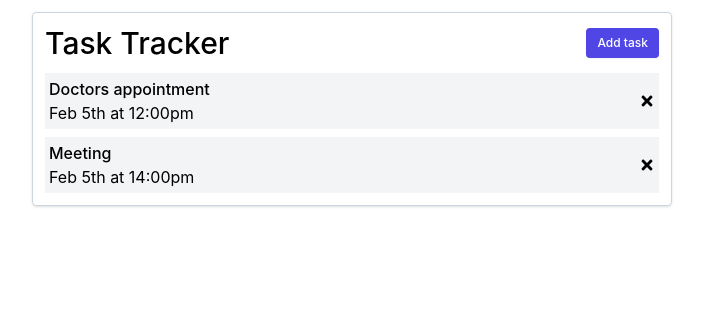
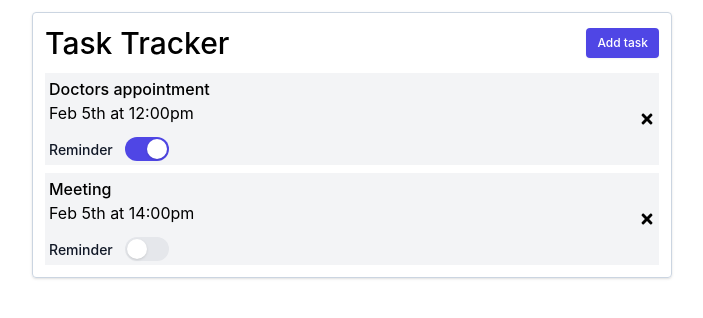
Before and after one commit to emilianolch/react-task-tracker, a React (Create React App) app: page / in a window 1280 px wide. Shown: the top 318 px of the page, without its empty margins (288-991 px from the left). Built offline with nearby package versions, Linux system fonts and the light colour scheme.

Commit message:
toggle reminder

```diff
--- a/package.json
+++ b/package.json
@@ -3,6 +3,8 @@
   "version": "0.1.0",
   "private": true,
   "dependencies": {
+    "@headlessui/react": "^1.7.4",
+    "@heroicons/react": "^2.0.13",
     "cra-template": "1.2.0",
     "react": "^18.2.0",
     "react-dom": "^18.2.0",
--- a/src/App.js
+++ b/src/App.js
@@ -6,14 +6,23 @@ import mockTasks from "./mockTasks";
 function App() {
   const [tasks, setTasks] = useState(mockTasks);
 
-  const deleteTask = (id) => {
-    setTasks(tasks.filter((task) => task.id !== id));
+  const taskActions = {
+    delete: (id) => {
+      setTasks(tasks.filter((task) => task.id !== id));
+    },
+    toggleReminder: (id) => {
+      setTasks(
+        tasks.map((task) =>
+          task.id === id ? { ...task, reminder: !task.reminder } : task
+        )
+      );
+    },
   };
 
   return (
     <div className="App mx-auto max-w-screen-sm p-3 space-y-3 sm:mt-3 sm:border sm:border-slate-300 sm:rounded sm:shadow">
       <Header />
-      <Tasks tasks={tasks} onDelete={deleteTask} />
+      <Tasks tasks={tasks} actions={taskActions} />
     </div>
   );
 }
--- a/src/components/Task.js
+++ b/src/components/Task.js
@@ -1,13 +1,21 @@
 import { FaTimes } from "react-icons/fa";
+import Toggle from "./toggle";
 
-const Task = ({ task, onDelete }) => {
+const Task = ({ task, actions }) => {
   return (
     <div className="bg-gray-100 p-1 flex justify-between items-center">
       <div>
         <p className="font-medium">{task.text}</p>
-        <p>{task.day}</p>
+        <p className="mb-3">{task.day}</p>
+        <Toggle
+          checked={task.reminder}
+          onToggle={() => actions.toggleReminder(task.id)}
+        />
       </div>
-      <FaTimes className="cursor-pointer" onClick={() => onDelete(task.id)} />
+      <FaTimes
+        className="cursor-pointer"
+        onClick={() => actions.delete(task.id)}
+      />
     </div>
   );
 };
--- a/src/components/Tasks.js
+++ b/src/components/Tasks.js
@@ -1,10 +1,10 @@
 import Task from "./Task";
 
-const Tasks = ({ tasks, onDelete }) => {
+const Tasks = ({ tasks, actions }) => {
   return (
     <div className="space-y-2">
       {tasks.map((task) => (
-        <Task key={task.id} task={task} onDelete={onDelete} />
+        <Task key={task.id} task={task} actions={actions} />
       ))}
     </div>
   );
--- /dev/null
+++ b/src/components/toggle.js
@@ -0,0 +1,39 @@
+/* This example requires Tailwind CSS v2.0+ */
+import { useState } from "react";
+import { Switch } from "@headlessui/react";
+
+function classNames(...classes) {
+  return classes.filter(Boolean).join(" ");
+}
+
+export default function Toggle({ checked, onToggle }) {
+  const [enabled, setEnabled] = useState(checked);
+  const onChange = () => {
+    setEnabled(!enabled);
+    onToggle();
+  };
+
+  return (
+    <Switch.Group as="div" className="flex items-center">
+      <Switch.Label as="span" className="mr-3">
+        <span className="text-sm font-medium text-gray-900">Reminder</span>
+      </Switch.Label>
+      <Switch
+        checked={enabled}
+        onChange={onChange}
+        className={classNames(
+          enabled ? "bg-indigo-600" : "bg-gray-200",
+          "relative inline-flex flex-shrink-0 h-6 w-11 border-2 border-transparent rounded-full cursor-pointer transition-colors ease-in-out duration-200"
+        )}
+      >
+        <span
+          aria-hidden="true"
+          className={classNames(
+            enabled ? "translate-x-5" : "translate-x-0",
+            "pointer-events-none inline-block h-5 w-5 rounded-full bg-white shadow transform ring-0 transition ease-in-out duration-200"
+          )}
+        />
+      </Switch>
+    </Switch.Group>
+  );
+}
```
Also changed, not shown: 1 other file (tests, documents, lock files or other folders).
